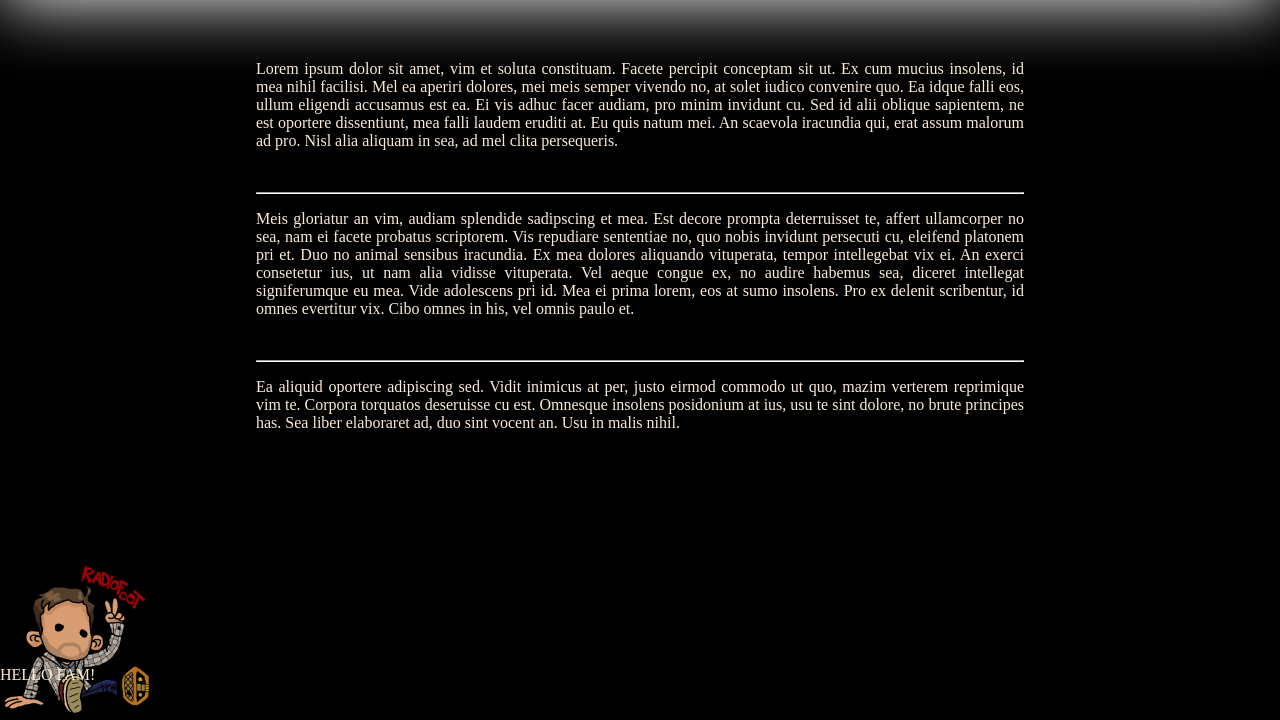
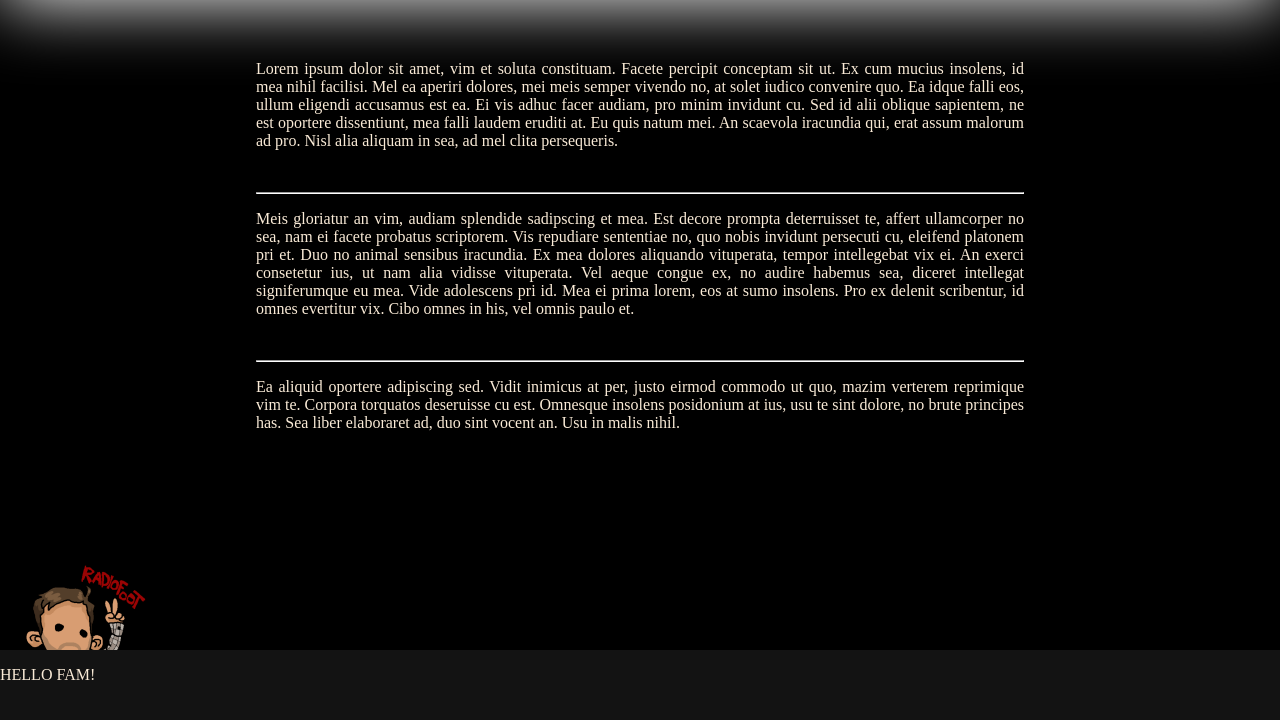
Before and after one commit to TimHarasym91/ProjectCawk, a plain HTML site: page index.html in a window 1280 px wide. Shown: the part 80-800 px from the top of the page. Drawn offline with Linux system fonts and the light colour scheme.

Commit message:
final chagne for the day
kappa

```diff
--- a/style.css
+++ b/style.css
@@ -46,6 +46,8 @@ p{
     bottom: 0;
     width: 100%;
     height: 70px;
+    text-align: center;
+    background: #131313;
 }
 
 .footer img{
```
